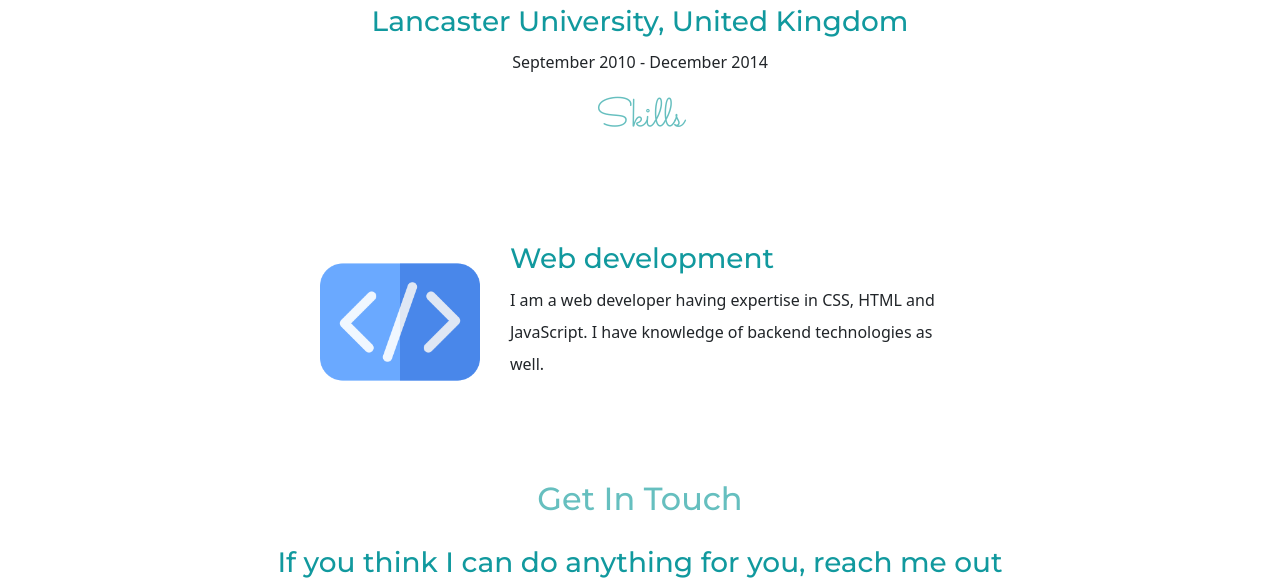
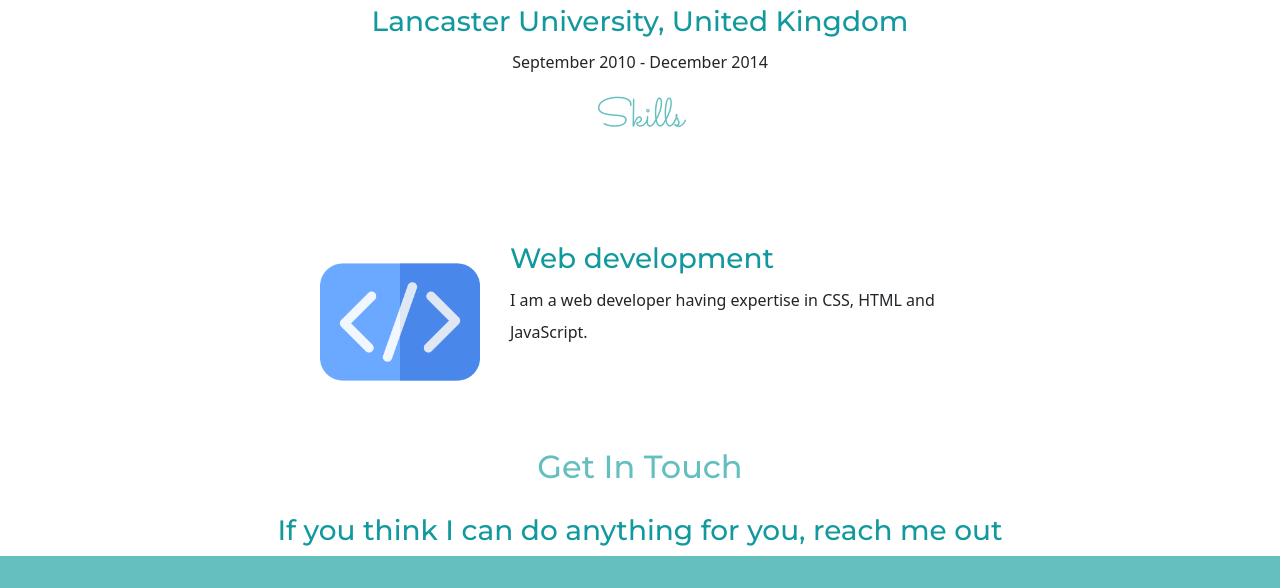
Before and after one commit to muzairkiani/My-Personal-Website, a website: page index.html in a window 1280 px wide. Shown: the part 1786-2374 px from the top of the page. Drawn offline with nearby package versions, Linux system fonts and the light colour scheme.

Commit message:
Change Skills sections description

```diff
--- a/index.html
+++ b/index.html
@@ -122,7 +122,7 @@ for development.</p>
     <div class="skill-row">
       <img class="programming-image" src="images/programming.png" alt="programming-picture">
       <h3>Web development</h3>
-      <p>I am a web developer having expertise in CSS, HTML and JavaScript. I have knowledge of backend technologies as well.</p>
+      <p>I am a web developer having expertise in CSS, HTML and JavaScript.</p>
     </div>
 
   </div>
```
